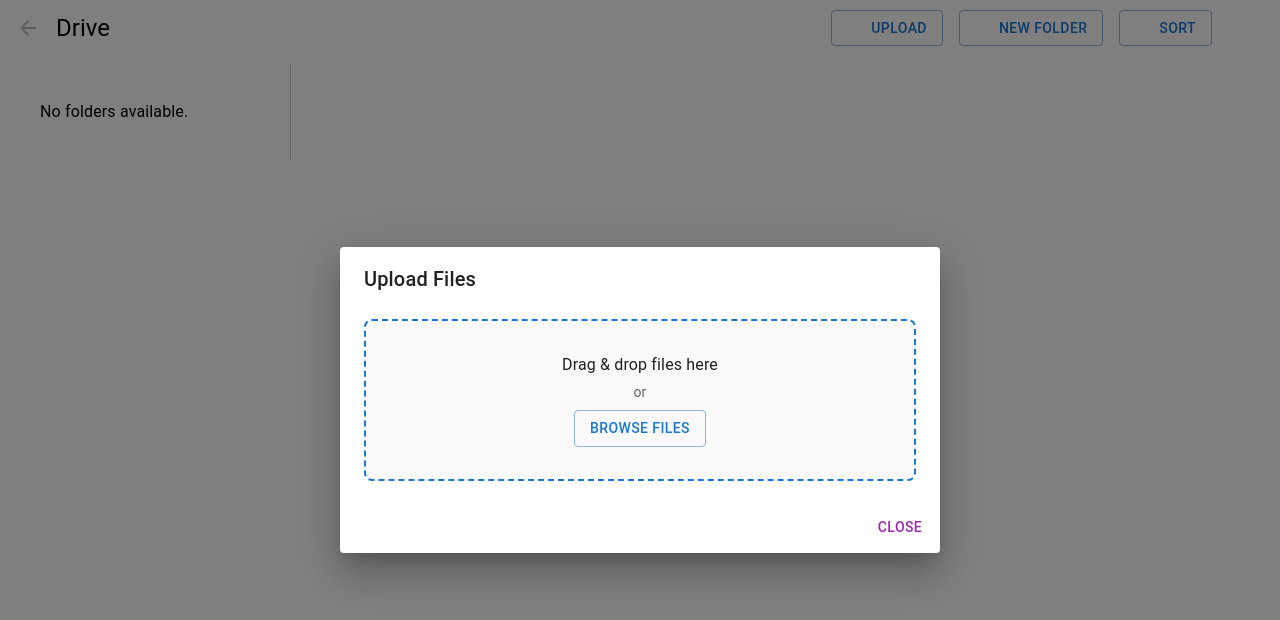
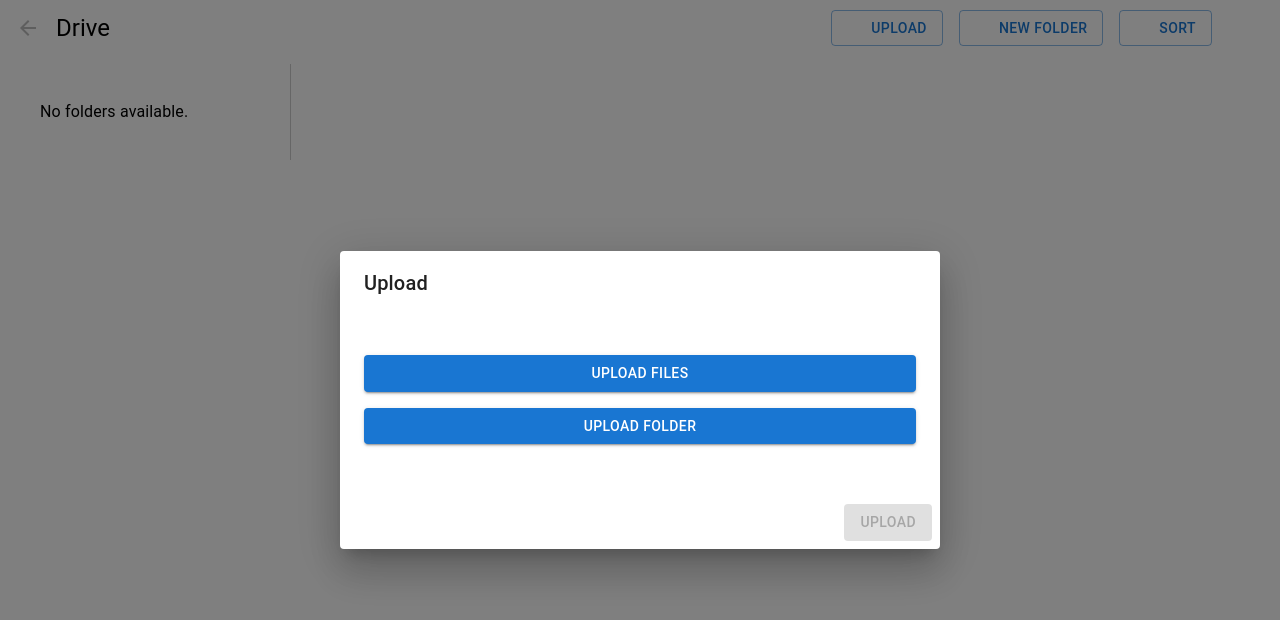
Before and after one commit to DaniJani2025/CloudNext.Frontend, a React (Vite) app: page / in a window 1280 px wide. Both pictures are taken after a click on the button "UPLOAD". Shown: the top 620 px of the page. Built offline with nearby package versions, Linux system fonts and the light colour scheme; some icons are missing.

Commit message:
File upload complete

```diff
--- a/src/components/UploadModalTrigger.tsx
+++ b/src/components/UploadModalTrigger.tsx
@@ -1,27 +1,25 @@
 import { useState } from 'react';
-import {
-  Dialog,
-  DialogTitle,
-  DialogContent,
-  DialogActions,
-  Button,
-  Box,
-  Typography,
-  IconButton,
-} from '@mui/material';
+import { Button, Dialog, DialogActions, DialogContent, DialogTitle, IconButton, Box, Typography } from '@mui/material';
 import UploadIcon from '@mui/icons-material/Upload';
 import CloseIcon from '@mui/icons-material/Close';
-import { UserFile } from '../types/types';
+import FileService from '../services/FileService';
+import StorageService from '../services/StorageService';
 
-export default function UploadModalTrigger() {
+export default function UploadModalTrigger({ parentFolderId, onUploadSuccess }: { parentFolderId: string | null, onUploadSuccess: () => void }) {
   const [open, setOpen] = useState(false);
-  const [uploadedFiles, setUploadedFiles] = useState<UserFile[]>([]);
+  const [uploadedFiles, setUploadedFiles] = useState<File[]>([]);
+  const [uploadMode, setUploadMode] = useState<'files' | 'folder' | null>(null);
+  const [isUploading, setIsUploading] = useState(false);
 
-  const handleFiles = (files: Iterable<UserFile> | ArrayLike<UserFile>) => {
-    setUploadedFiles(Array.from(files));
+  const userId = StorageService.getCurrentUser();
+
+  const handleFiles = (files: FileList | ArrayLike<File>) => {
+    const fileArray = Array.from(files);
+    console.log('Selected Files:', fileArray);
+    setUploadedFiles(fileArray);
   };
 
-  const handleDrop = (e: { preventDefault: () => void; stopPropagation: () => void; dataTransfer: { files: Iterable<UserFile> | ArrayLike<UserFile>; }; }) => {
+  const handleDrop = (e: React.DragEvent<HTMLDivElement>) => {
     e.preventDefault();
     e.stopPropagation();
     if (e.dataTransfer.files) {
@@ -29,9 +27,35 @@ export default function UploadModalTrigger() {
     }
   };
 
-  const handleFileInputChange = (e: { target: { files: Iterable<UserFile> | ArrayLike<UserFile>; }; }) => {
+  const handleFileInputChange = (e: React.ChangeEvent<HTMLInputElement>) => {
     if (e.target.files) {
       handleFiles(e.target.files);
+    }
+  };
+
+  const resetModal = () => {
+    setOpen(false);
+    setUploadMode(null);
+    setUploadedFiles([]);
+    setIsUploading(false);
+  };
+
+  const handleUpload = async () => {
+    if (uploadedFiles.length === 0) {
+      console.error('No files selected');
+      return;
+    }
+
+    setIsUploading(true);
+    try {
+      await FileService.upload(uploadedFiles, userId, parentFolderId);
+      resetModal();
+      onUploadSuccess();
+      // optionally: show success toast
+    } catch (error) {
+      console.error('Upload failed', error);
+      setIsUploading(false);
+      // optionally: show error toast
     }
   };
 
@@ -45,18 +69,45 @@ export default function UploadModalTrigger() {
         Upload
       </Button>
 
-      <Dialog open={open} onClose={() => setOpen(false)} maxWidth="sm" fullWidth>
+      <Dialog open={open} onClose={resetModal} maxWidth="sm" fullWidth>
         <DialogTitle>
-          Upload Files
-          <IconButton onClick={() => setOpen(false)} sx={{ float: 'right' }}>
+          Upload
+          <IconButton onClick={resetModal} sx={{ float: 'right' }}>
             <CloseIcon />
           </IconButton>
         </DialogTitle>
 
         <DialogContent>
+          {uploadMode === null ? (
+            <Box
+              sx={{
+                display: 'flex',
+                flexDirection: 'column',
+                gap: 2,
+                alignItems: 'center',
+                justifyContent: 'center',
+                py: 4,
+              }}
+            >
+              <Button
+                variant="contained"
+                onClick={() => setUploadMode('files')}
+                fullWidth
+              >
+                Upload Files
+              </Button>
+              <Button
+                variant="contained"
+                onClick={() => setUploadMode('folder')}
+                fullWidth
+              >
+                Upload Folder
+              </Button>
+            </Box>
+          ) : (
             <Box
               onDrop={handleDrop}
-            onDragOver={(e: { preventDefault: () => unknown; }) => e.preventDefault()}
+              onDragOver={(e) => e.preventDefault()}
               sx={{
                 border: '2px dashed #1976d2',
                 borderRadius: 2,
@@ -67,7 +118,7 @@ export default function UploadModalTrigger() {
               }}
             >
               <Typography variant="body1" gutterBottom>
-              Drag & drop files here
+                Drag & drop {uploadMode === 'files' ? 'files' : 'a folder'} here
               </Typography>
               <Typography variant="body2" color="text.secondary">
                 or
@@ -77,20 +128,23 @@ export default function UploadModalTrigger() {
                 component="label"
                 sx={{ mt: 1 }}
               >
-              Browse Files
+                Browse {uploadMode === 'files' ? 'Files' : 'Folder'}
                 <input
                   type="file"
-                multiple
                   hidden
+                  multiple={uploadMode === 'files'}
+                  //@ts-ignore
+                  webkitdirectory={uploadMode === 'folder' ? 'true' : undefined}
                   onChange={handleFileInputChange}
                 />
               </Button>
             </Box>
+          )}
 
           {uploadedFiles.length > 0 && (
             <Box mt={2}>
               <Typography variant="subtitle1">Selected Files:</Typography>
-              {uploadedFiles.slice(0, 3).map((file: UserFile, idx) => (
+              {uploadedFiles.slice(0, 3).map((file, idx) => (
                 <Typography key={idx} variant="body2">
                   • {file.name}
                 </Typography>
@@ -105,8 +159,13 @@ export default function UploadModalTrigger() {
         </DialogContent>
 
         <DialogActions>
-          <Button onClick={() => setOpen(false)} color="secondary">
-            Close
+          <Button
+            onClick={handleUpload}
+            color="primary"
+            variant="contained"
+            disabled={uploadedFiles.length === 0 || isUploading}
+          >
+            {isUploading ? 'Uploading...' : 'Upload'}
           </Button>
         </DialogActions>
       </Dialog>
--- a/src/pages/HomePage.tsx
+++ b/src/pages/HomePage.tsx
@@ -104,6 +104,11 @@ export default function HomePage() {
     );
   };
 
+  const refreshData = () => {
+    const currentFolderId = folderHistory[folderHistory.length - 1] || null;
+    loadFolderContents(currentFolderId);
+  };
+
   return (
     <div>
       <Box display="flex" alignItems="center" justifyContent="space-between" mb={2}>
@@ -117,7 +122,10 @@ export default function HomePage() {
         </Box>
 
         <Box display="flex" alignItems="center" gap={2} sx={{ marginRight: '60px' }}>
-          <UploadModalTrigger />
+          <UploadModalTrigger
+            parentFolderId={folderHistory[folderHistory.length - 1]}
+            onUploadSuccess={refreshData}
+          />
           <Button variant="outlined" startIcon={<CreateNewFolderIcon />}>
             New Folder
           </Button>
--- a/src/services/ApiService.ts
+++ b/src/services/ApiService.ts
@@ -1,5 +1,6 @@
 import axios from 'axios';
 import StorageService from './StorageService';
+import { Guid } from '../types/types';
 
 const API_BASE_URL = 'http://localhost:5074/api';
 let isRefreshing = false;
@@ -167,4 +168,26 @@ export default class ApiService {
       throw error;
     }
   }
+
+  async uploadFiles(endpoint = '', userId: Guid, files: File[], parentFolderId?: Guid) {
+    let url = `${endpoint}?userId=${userId}`;
+    if (parentFolderId) {
+      url += `&parentFolderId=${parentFolderId}`;
+    }
+
+    const formData = new FormData();
+    files.forEach((file) => formData.append('files', file));
+
+    try {
+      const response = await this.api.post(url, formData, {
+        headers: {
+          'Content-Type': 'multipart/form-data',
+        },
+      });
+      return response.data;
+    } catch (error) {
+      console.error(`UPLOAD FILES ${endpoint} failed:`, error);
+      throw error;
+    }
+  }
 }
--- a/src/services/FileService.ts
+++ b/src/services/FileService.ts
@@ -1,11 +1,22 @@
 import ApiService from './ApiService';
+import { Guid } from '../types/types';
 
 class FileService extends ApiService {
   constructor() {
     super('file');
   }
 
-  download(userId: unknown, fileIds: unknown) {
+  async upload(files: File[], userId: Guid, parentFolderId?: Guid) {
+    try {
+      const response = await this.uploadFiles('upload', userId, files, parentFolderId);
+      return response;
+    } catch (error) {
+      console.error('Error uploading files:', error);
+      throw error;
+    }
+  }
+
+  download(userId: Guid, fileIds: Guid) {
     const payload = {
       userId,
       fileIds,
@@ -13,7 +24,7 @@ class FileService extends ApiService {
     return this.postBlob('download', payload);
   }
 
-  getAll(userId: string, folderId?: string) {
+  getAll(userId: Guid, folderId?: Guid) {
     let url = `GetAll?userId=${userId}`;
     if (folderId) {
       url += `&folderId=${folderId}`;
--- a/src/types/types.ts
+++ b/src/types/types.ts
@@ -11,3 +11,5 @@ export interface UserFile {
     name: string;
     subFolders: UserFolder[];
   }
+
+  export type Guid = string;
```
Lines whose indentation alone changed are shown as unchanged.
